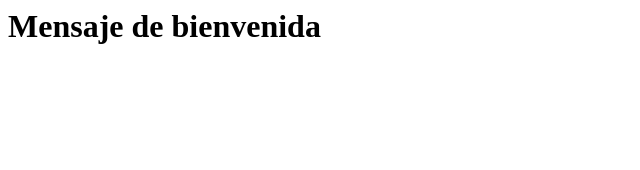
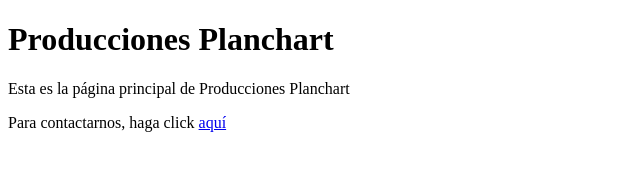
Before and after one commit to PlanchartSamuel/Producciones-Planchart, a plain HTML site: page index.html in a window 1280 px wide. Shown: the whole page, without its empty margins (0-640 px from the left). Drawn offline with Linux system fonts and the light colour scheme.

Commit message:
Update index.html

```diff
--- a/index.html
+++ b/index.html
@@ -1 +1,14 @@
-<h1> Mensaje de bienvenida </h1>
+<!DOCTYPE html>
+<html lang="en">
+<head>
+    <meta charset="UTF-8">
+    <meta name="viewport" content="width=device-width, initial-scale=1.0">
+    <title>Producciones Planchart</title>
+</head>
+<body>
+    <h1>Producciones Planchart</h1>
+    <p>Esta es la página principal de Producciones Planchart</p>
+    <p>Para contactarnos, haga click <a href="www.google.com">aquí</a></p>
+
+</body>
+</html>
```
